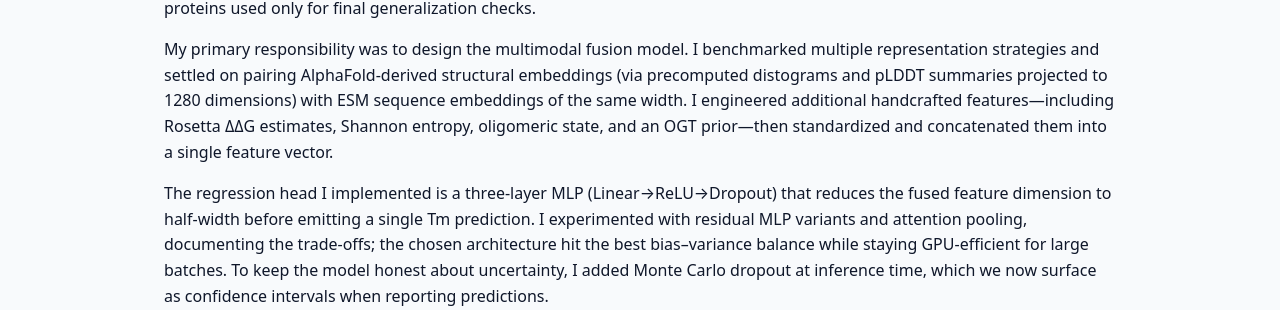
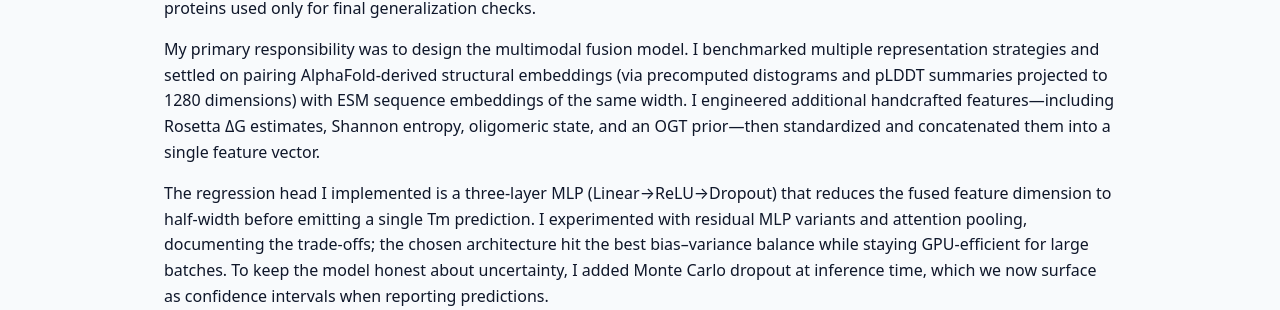
Before and after one commit to Shubo176/shubo176.github.io, a Jekyll site: the page project-protein-tm.html, which Jekyll copies as it is, in a window 1280 px wide and 900 px high, scrolled down 1298 px. Shown: the part 222-532 px from the top of the window. Built offline with Jekyll 4.4.1, drawn with Linux system fonts in a browser that asks for light colours.

Commit message:
modified:   project-protein-tm.html

```diff
--- a/project-protein-tm.html
+++ b/project-protein-tm.html
@@ -46,7 +46,7 @@
     <p>
       I owned the modeling and algorithmic components of this melting-temperature project. Working with our collaborators’ curated dataset (FireProt, ProThermDB, Meltome, ThermoMutDB, and more recent literature extractions), I handled quality control after the CD-HIT deduplication stage, ensuring the 28,463 proteins we retained had consistent structural metadata and thermodynamic annotations. The dataset was stratified into a 90/10 train–validation split plus a 2023+ temporal holdout of 75 proteins used only for final generalization checks.</p>
     <p>
-      My primary responsibility was to design the multimodal fusion model. I benchmarked multiple representation strategies and settled on pairing AlphaFold-derived structural embeddings (via precomputed distograms and pLDDT summaries projected to 1280 dimensions) with ESM sequence embeddings of the same width. I engineered additional handcrafted features—including Rosetta ΔΔG estimates, Shannon entropy, oligomeric state, and an OGT prior—then standardized and concatenated them into a single feature vector.</p>
+      My primary responsibility was to design the multimodal fusion model. I benchmarked multiple representation strategies and settled on pairing AlphaFold-derived structural embeddings (via precomputed distograms and pLDDT summaries projected to 1280 dimensions) with ESM sequence embeddings of the same width. I engineered additional handcrafted features—including Rosetta ΔG estimates, Shannon entropy, oligomeric state, and an OGT prior—then standardized and concatenated them into a single feature vector.</p>
     <p>
       The regression head I implemented is a three-layer MLP (Linear→ReLU→Dropout) that reduces the fused feature dimension to half-width before emitting a single Tm prediction. I experimented with residual MLP variants and attention pooling, documenting the trade-offs; the chosen architecture hit the best bias–variance balance while staying GPU-efficient for large batches. To keep the model honest about uncertainty, I added Monte Carlo dropout at inference time, which we now surface as confidence intervals when reporting predictions.</p>
     <p>
```
